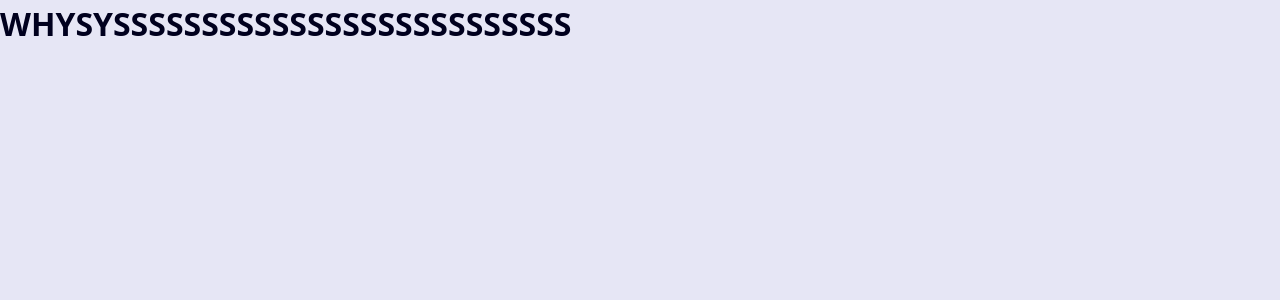
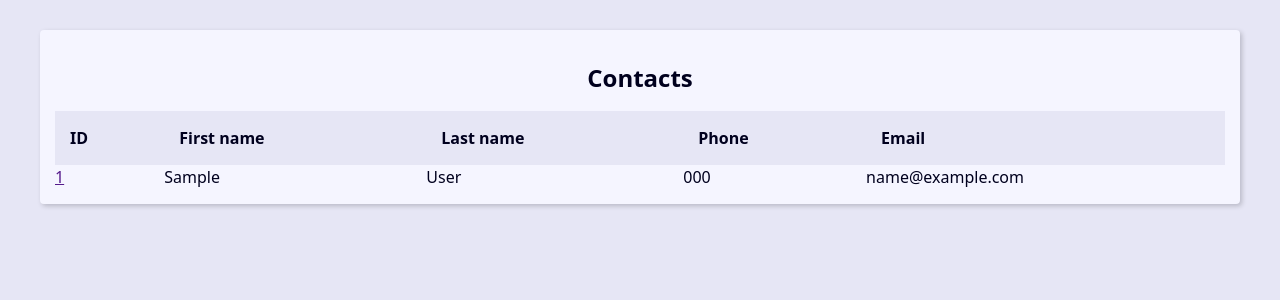
Before and after one commit to Lukasx76/django-projeto_agenda, a Django app: page / in a window 1280 px wide. Shown: the top 300 px of the page. Run offline with Django 4.2, Linux system fonts and the light colour scheme; tables that the repository leaves empty hold one stand-in row (values such as "Sample post").

Commit message:
Styling the index page

```diff
--- a/project/base_templates/global/base.html
+++ b/project/base_templates/global/base.html
@@ -4,10 +4,13 @@
 <head>
     <meta charset="UTF-8">
     <meta name="viewport" content="width=device-width, initial-scale=1.0">
-    <title>daskldsamklasdmkals</title>
+    <title>Something</title>
     <link rel="stylesheet" href="{% static 'global/css/style.css' %}">
 </head>
 <body>
-    <h1>WHYSYSSSSSSSSSSSSSSSSSSSSSSSSSS</h1>
+    <main class="content">
+        {% block content %}{% endblock content %}
+    </main>
+
 </body>
 </html>
--- a/project/contact/templates/contact/index.html
+++ b/project/contact/templates/contact/index.html
@@ -1 +1,41 @@
 {% extends 'global/base.html' %}
+
+{% block content %}
+    <div class="responsive-table">
+        <table class="contacts-table">
+            <caption class="table-caption">
+                Contacts
+            </caption>
+            <thead>
+                <tr class="table-row table-row-header">
+                    <th class="table-header">ID</th>
+                    <th class="table-header">First name</th>
+                    <th class="table-header">Last name</th>
+                    <th class="table-header">Phone</th>
+                    <th class="table-header">Email</th>
+                </tr>
+            </thead>
+            <tbody>
+                {% for contact in contacts %}
+                    <tr class="table-row">
+                        <td class="table-cell">
+                            <a href="">{{ contact.id }}</a>
+                        </td>
+                        <td class="table-cell">
+                            {{ contact.first_name }}
+                        </td>
+                        <td class="table-cell">
+                           {{ contact.last_name }}
+                        </td>
+                        <td class="table-cell">
+                           {{ contact.phone }}
+                        </td>
+                        <td class="table-cell">
+                          {{ contact.email }}
+                        </td>
+                    </tr>
+                {% endfor %}
+            </tbody>
+        </table>
+    </div>
+{% endblock content %}
--- a/project/contact/views/contact_views.py
+++ b/project/contact/views/contact_views.py
@@ -1,7 +1,13 @@
 from django.shortcuts import render
+from contact.models import Contact
 
 def index(request):
+
+    contacts = Contact.objects.all()
+    context = {'contacts': contacts,}
+
     return render(
         request,
-        'contact/index.html'
+        'contact/index.html',
+        context
     )
```
Also changed, not shown: project/base_static/global/css/style.css (indentation only).
